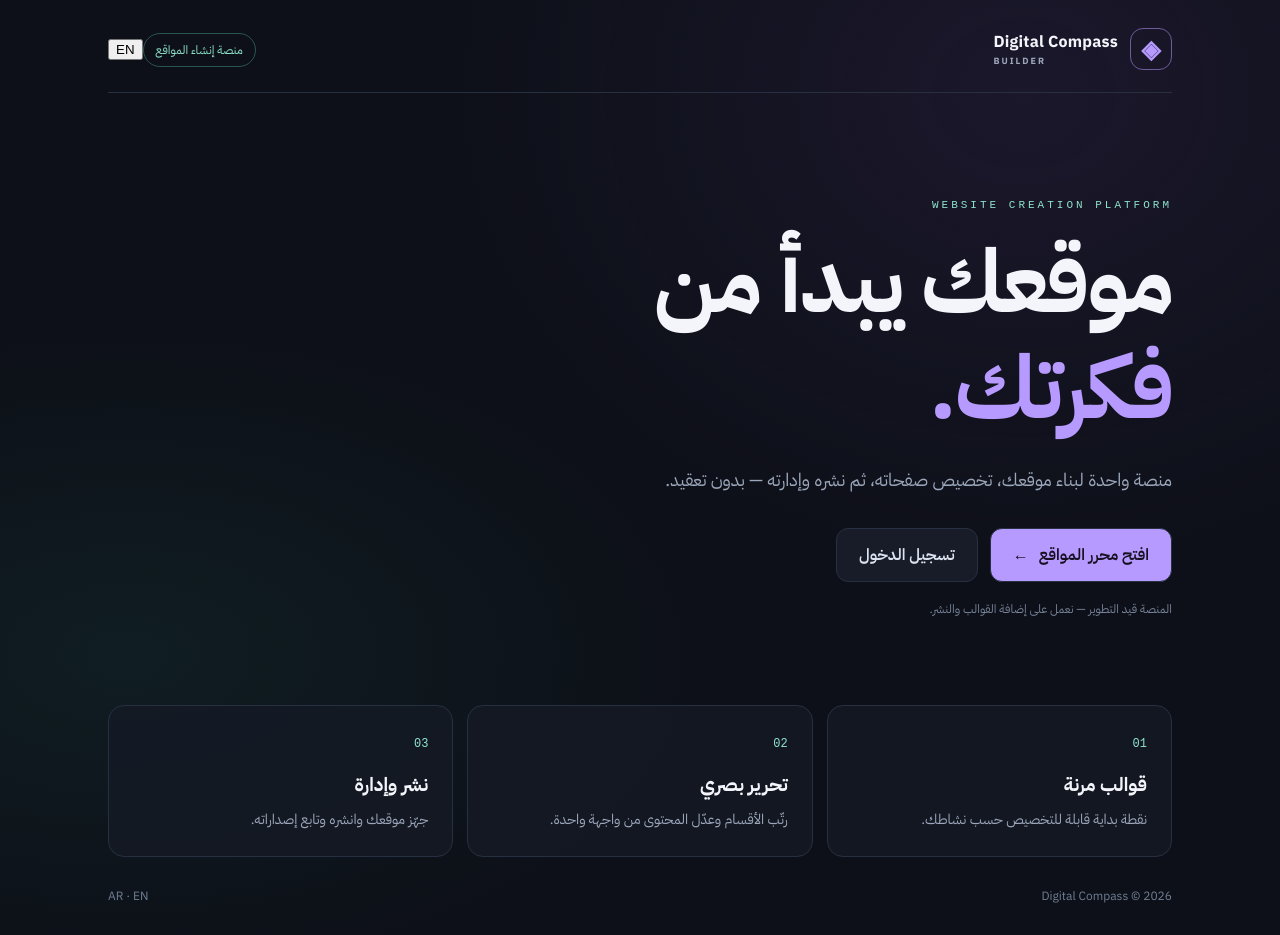
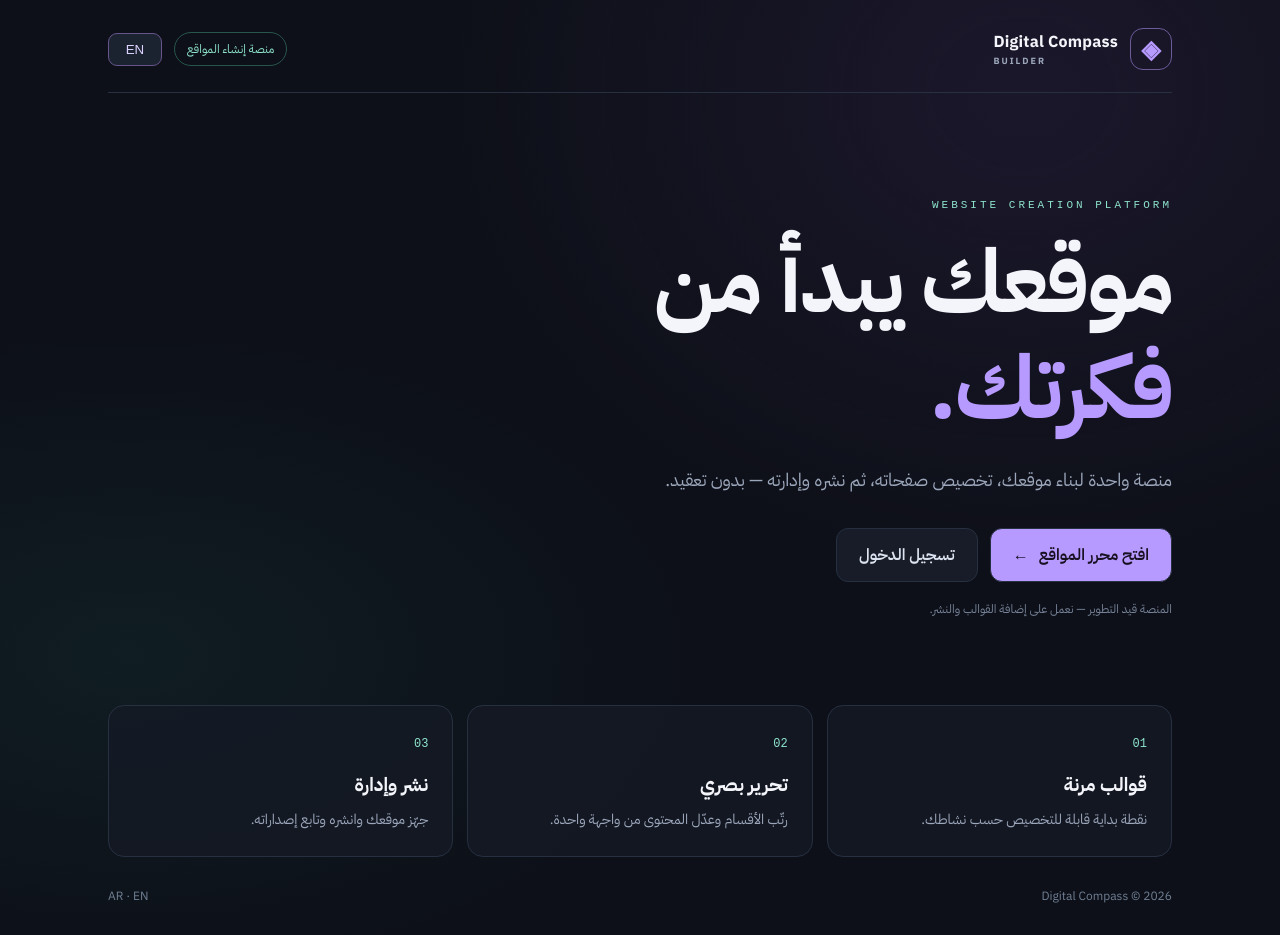
Before and after one commit to psycho-666/digital-compass-site, a Next.js app in the folder apps/builder/: page / in a window 1280 px wide. Built offline with nearby package versions, Linux system fonts and the light colour scheme.

Commit message:
Style bilingual language controls and LTR layout

```diff
--- a/apps/builder/app/globals.css
+++ b/apps/builder/app/globals.css
@@ -5,3 +5,9 @@ body{background-image:radial-gradient(ellipse at 80% 10%,#38265355,transparent 4
 .shell{max-width:1120px;margin:auto;padding:28px 28px 20px}.topbar{display:flex;justify-content:space-between;align-items:center;border-bottom:1px solid var(--line);padding-bottom:22px}.brand{display:flex;align-items:center;gap:12px;font-weight:700;letter-spacing:.2px}.brand small{display:block;font-size:9px;letter-spacing:2px;color:var(--muted);direction:ltr}.mark{display:grid;place-items:center;width:42px;height:42px;border:1px solid #6d5b9a;border-radius:13px;color:var(--accent);font-size:25px}.status{font-size:12px;color:var(--mint);border:1px solid #28564d;padding:7px 12px;border-radius:30px}
 .hero{padding:95px 0 75px;max-width:720px}.eyebrow{font:11px monospace;letter-spacing:3px;color:var(--mint)}h1{font-size:clamp(48px,8vw,88px);line-height:1.2;margin:20px 0;font-weight:700;letter-spacing:-2px}h1 em{font-style:normal;color:var(--accent)}.intro{font-size:18px;line-height:2;color:var(--muted);max-width:560px}.actions{display:flex;gap:12px;margin-top:30px}.actions button{font:600 15px inherit;padding:14px 22px;border-radius:12px;border:1px solid var(--line)}.primary{background:var(--accent);color:#171020}.secondary{background:#171c28;color:#dce2ef}.actions button:disabled{opacity:.8;cursor:not-allowed}.note{font-size:12px;color:#778399;margin-top:18px}.features{display:grid;grid-template-columns:repeat(3,1fr);gap:14px}.features article{border:1px solid var(--line);background:#151a25c9;border-radius:16px;padding:24px}.features b{color:var(--mint);font:12px monospace}.features h3{margin:16px 0 8px;font-size:19px}.features p{margin:0;color:var(--muted);font-size:14px;line-height:1.8}footer{display:flex;justify-content:space-between;color:#718096;font-size:12px;padding:30px 0 10px}footer span{direction:ltr}@media(max-width:650px){.shell{padding:20px}.hero{padding:65px 0 45px}.features{grid-template-columns:1fr}.status{font-size:10px}.actions{flex-wrap:wrap}h1{letter-spacing:-1px}}
 .actions a{display:inline-flex;align-items:center;gap:10px;text-decoration:none;padding:14px 22px;border-radius:12px;border:1px solid var(--line);font-weight:600}.actions a.primary{background:var(--accent);color:#171020}
+
+.top-actions,.auth-top{display:flex;align-items:center;gap:12px}
+.language-switch{background:#1b2230;color:#dcd2ff;border:1px solid #66558c;border-radius:9px;padding:8px 13px;font:600 13px inherit;cursor:pointer;min-width:54px}
+html[dir="ltr"] .hero{margin-right:0;margin-left:0}
+html[dir="ltr"] .eyebrow,html[dir="ltr"] .note{direction:ltr}
+.auth-top{justify-content:space-between;width:100%}
```
